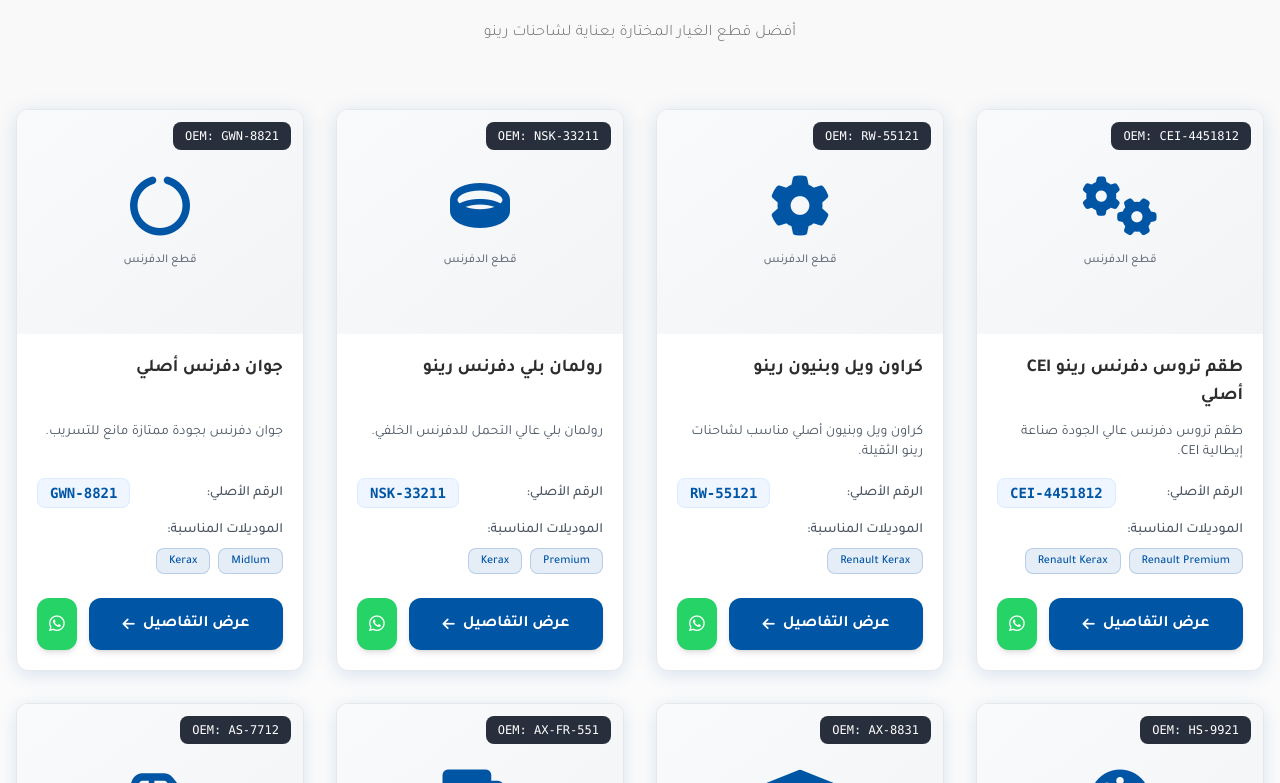
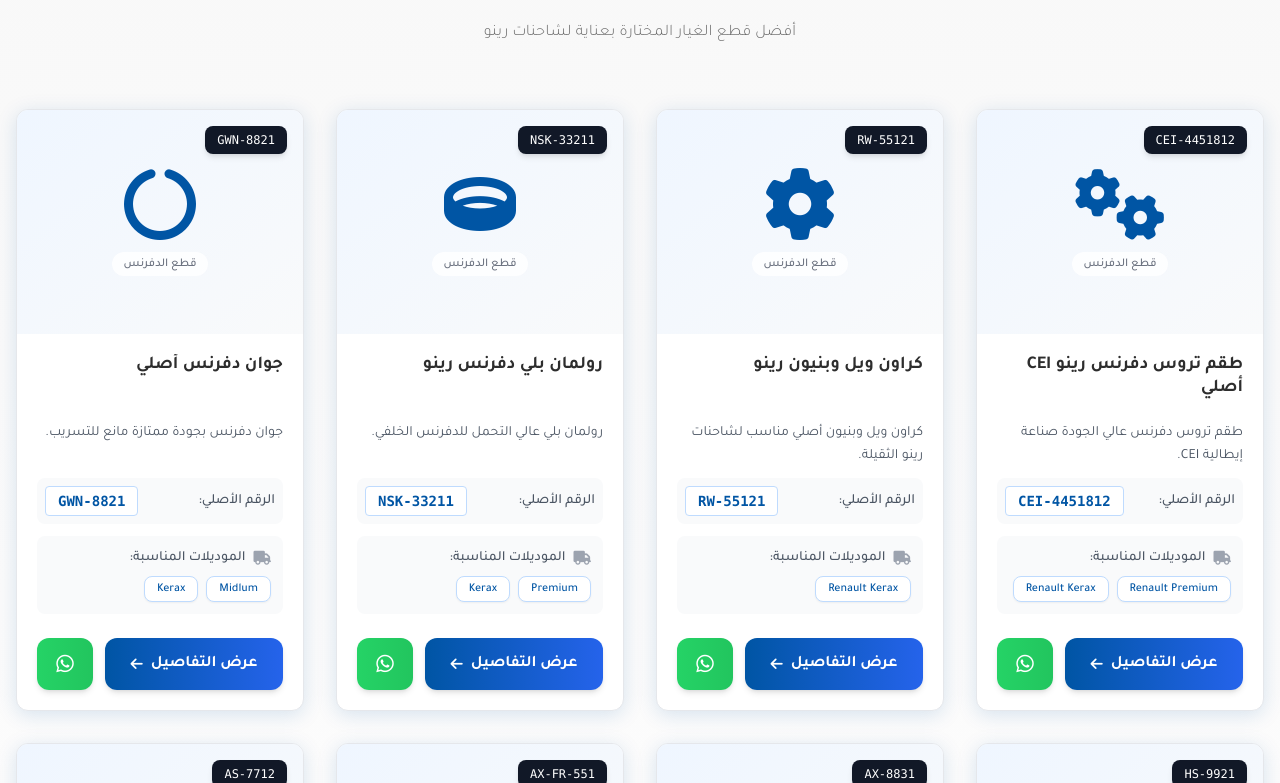
Before and after one commit to AbdelrahimAdam/allaa-shahinat, a React (Vite) app: page / in a window 1280 px wide. Shown: the part 1457-2240 px from the top of the page. Built offline with nearby package versions, Linux system fonts and the light colour scheme.

Commit message:
Update ProductCard.jsx

```diff
--- a/src/components/ProductCard.jsx
+++ b/src/components/ProductCard.jsx
@@ -9,57 +9,67 @@
     scrollToTop()
   }
 
-  // Ensure the icon class is properly formatted
-  const iconClass = product.icon || 'fa-solid fa-box-open'
+  // Transform icon from "fa-solid fa-gears" to "fas fa-gears" format
+  const getIconClass = (iconString) => {
+    if (!iconString) return 'fas fa-box-open';
+
+    // Replace "fa-solid" with "fas" for consistency
+    return iconString.replace('fa-solid', 'fas');
+  };
+
+  const iconClass = getIconClass(product.icon);
 
   return (
     <div className="bg-white rounded-xl shadow-lg industrial-shadow hover:shadow-xl transition-all duration-300 border border-gray-200 overflow-hidden group">
       {/* Product Icon */}
-      <div className="relative flex items-center justify-center bg-gradient-to-br from-gray-50 to-gray-100 h-48 sm:h-56">
-        <div className="flex flex-col items-center">
-          <i className={`${iconClass} text-5xl sm:text-6xl text-renault-blue mb-2`}></i>
-          <div className="text-xs text-gray-500 font-medium mt-2">
+      <div className="relative flex items-center justify-center bg-gradient-to-br from-blue-50 to-gray-50 h-48 sm:h-56">
+        <div className="flex flex-col items-center p-4">
+          <i className={`${iconClass} text-6xl sm:text-7xl text-renault-blue mb-3`}></i>
+          <div className="text-xs text-gray-500 font-medium bg-white/80 px-3 py-1 rounded-full backdrop-blur-sm">
             {product.category}
           </div>
         </div>
 
         {/* OEM Badge */}
-        <div className="absolute top-3 right-3 bg-gray-900/90 text-white text-xs font-mono px-3 py-1.5 rounded-lg backdrop-blur-sm">
-          OEM: {product.oem}
+        <div className="absolute top-4 right-4 bg-gray-900 text-white text-xs font-mono px-3 py-1.5 rounded-lg shadow-md">
+          {product.oem}
         </div>
       </div>
 
       {/* Product Info */}
       <div className="p-5">
-        <h3 className="font-bold text-lg text-industrial-dark mb-3 line-clamp-2 h-14">
+        <h3 className="font-bold text-lg text-industrial-dark mb-3 line-clamp-2 h-14 leading-tight">
           {product.name}
         </h3>
 
-        <p className="text-gray-600 text-sm mb-4 line-clamp-2 h-10">
+        <p className="text-gray-600 text-sm mb-4 line-clamp-2 h-10 leading-relaxed">
           {product.description}
         </p>
 
         <div className="space-y-3 mb-6">
-          <div className="flex justify-between items-center">
+          <div className="flex justify-between items-center bg-gray-50 p-2 rounded-lg">
             <span className="text-gray-600 text-sm font-medium">الرقم الأصلي:</span>
-            <span className="font-mono font-bold text-renault-blue bg-blue-50 px-3 py-1 rounded-lg border border-blue-100 text-sm">
+            <span className="font-mono font-bold text-renault-blue bg-white px-3 py-1 rounded border border-blue-200 text-sm">
               {product.oem}
             </span>
           </div>
 
-          <div>
-            <span className="text-gray-600 text-sm font-medium block mb-2">الموديلات المناسبة:</span>
+          <div className="bg-gray-50 p-3 rounded-lg">
+            <div className="text-gray-600 text-sm font-medium mb-2 flex items-center gap-2">
+              <i className="fas fa-truck text-gray-400"></i>
+              <span>الموديلات المناسبة:</span>
+            </div>
             <div className="flex flex-wrap gap-2">
               {product.models?.slice(0, 2).map((model, index) => (
                 <span
                   key={index}
-                  className="bg-renault-blue/10 text-renault-blue px-3 py-1 rounded-lg text-xs font-medium border border-renault-blue/20"
+                  className="bg-white text-renault-blue px-3 py-1 rounded-lg text-xs font-medium border border-blue-200 shadow-sm"
                 >
                   {model}
                 </span>
               ))}
               {product.models?.length > 2 && (
-                <span className="bg-gray-100 text-gray-600 px-3 py-1 rounded-lg text-xs font-medium">
+                <span className="bg-gray-100 text-gray-600 px-3 py-1 rounded-lg text-xs font-medium border border-gray-200">
                   +{product.models.length - 2} أخرى
                 </span>
               )}
@@ -72,20 +82,20 @@
           <Link
             to={`/product/${product.id}`}
             onClick={handleDetailsClick}
-            className="flex-1 bg-renault-blue hover:bg-blue-700 text-white py-3 px-4 rounded-xl text-center font-bold transition-all duration-300 flex items-center justify-center gap-2 group/btn shadow-md hover:shadow-lg"
+            className="flex-1 bg-gradient-to-r from-renault-blue to-blue-600 hover:from-blue-600 hover:to-blue-700 text-white py-3 px-4 rounded-xl text-center font-bold transition-all duration-300 flex items-center justify-center gap-2 shadow-md hover:shadow-lg transform hover:-translate-y-0.5"
           >
             <span>عرض التفاصيل</span>
-            <i className="fas fa-arrow-left text-sm group-hover/btn:translate-x-1 transition-transform"></i>
+            <i className="fas fa-arrow-left text-sm transition-transform group-hover:-translate-x-1"></i>
           </Link>
 
           <a
-            href={`https://wa.me/201000000000?text=مرحباً، أريد الاستفسار عن المنتج: ${encodeURIComponent(product.name)}%0Aرقم OEM: ${product.oem}%0Aالوصف: ${encodeURIComponent(product.description)}`}
+            href={`https://wa.me/201000000000?text=مرحباً، أريد الاستفسار عن المنتج:%0A📦 ${encodeURIComponent(product.name)}%0A🔢 رقم OEM: ${product.oem}%0A📝 ${encodeURIComponent(product.description.substring(0, 50))}...`}
             target="_blank"
             rel="noopener noreferrer"
-            className="bg-[#25D366] hover:bg-green-600 text-white p-3 rounded-xl transition-all duration-300 flex items-center justify-center shadow-md hover:shadow-lg"
+            className="bg-gradient-to-r from-[#25D366] to-green-500 hover:from-green-500 hover:to-green-600 text-white p-3 rounded-xl transition-all duration-300 flex items-center justify-center shadow-md hover:shadow-lg transform hover:-translate-y-0.5 min-w-[56px]"
             title="تواصل عبر واتساب"
           >
-            <i className="fab fa-whatsapp text-lg"></i>
+            <i className="fab fa-whatsapp text-xl"></i>
           </a>
         </div>
       </div>
```
